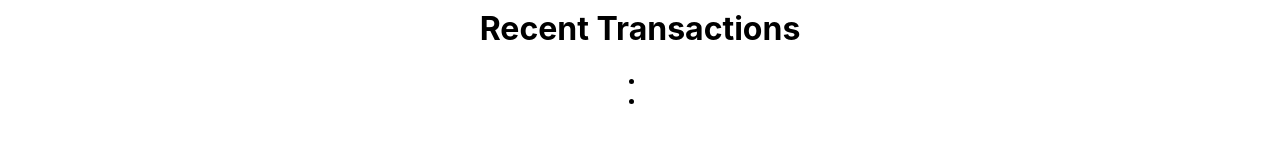
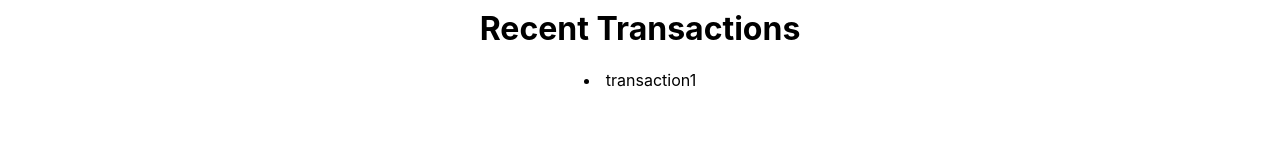
Before and after one commit to bhochhi/react-with-webflux, a React (Create React App) app in the folder react-client/: page / in a window 1280 px wide. Shown: the part 256-398 px from the top of the page. Built offline with nearby package versions, Linux system fonts and the light colour scheme; no server answers.

Commit message:
updated transactions

```diff
--- a/react-client/src/App.js
+++ b/react-client/src/App.js
@@ -22,7 +22,7 @@ class App extends Component {
     this.state = {
       bankAccounts: [{id:'uuid',"name":"dummy name"}],
       insuranceAccounts: [{id:'uuid1',"name":"insurance 1"},{id:'uuid444',"name":"insuranceddd"}],
-      transactions: ["transaction1", "transaction2"]
+      transactions: [{id:"trans1",title:"transaction1"}]
     };
 
   }
@@ -81,7 +81,7 @@ class App extends Component {
               }
             })
           }else{
-            trans.push({id:trans.id, title:trans.title});
+            copytransactions.push({id:jsonData.id, title:jsonData.title});
           }
           that.setState({transactions: copytransactions});
         }
```
